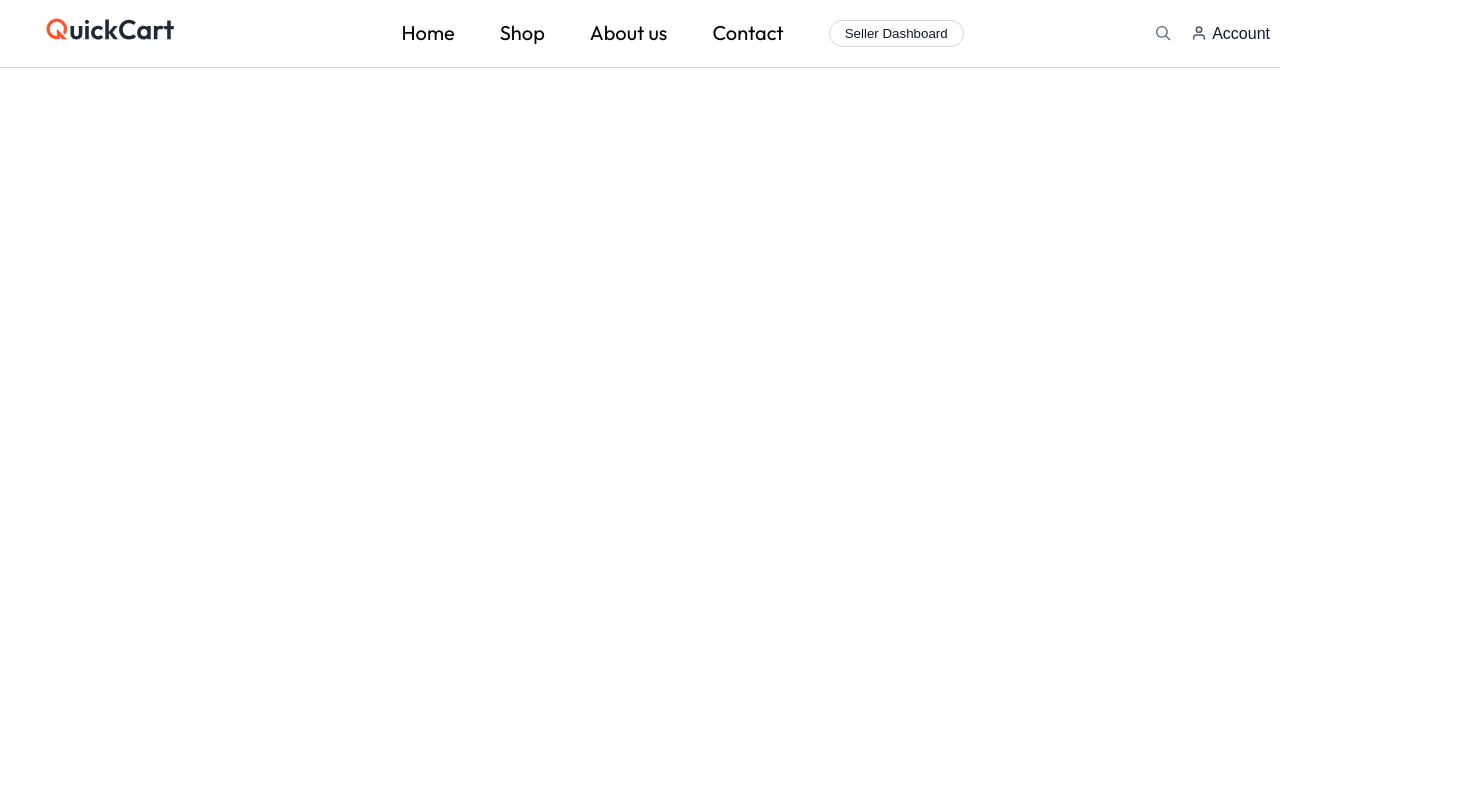
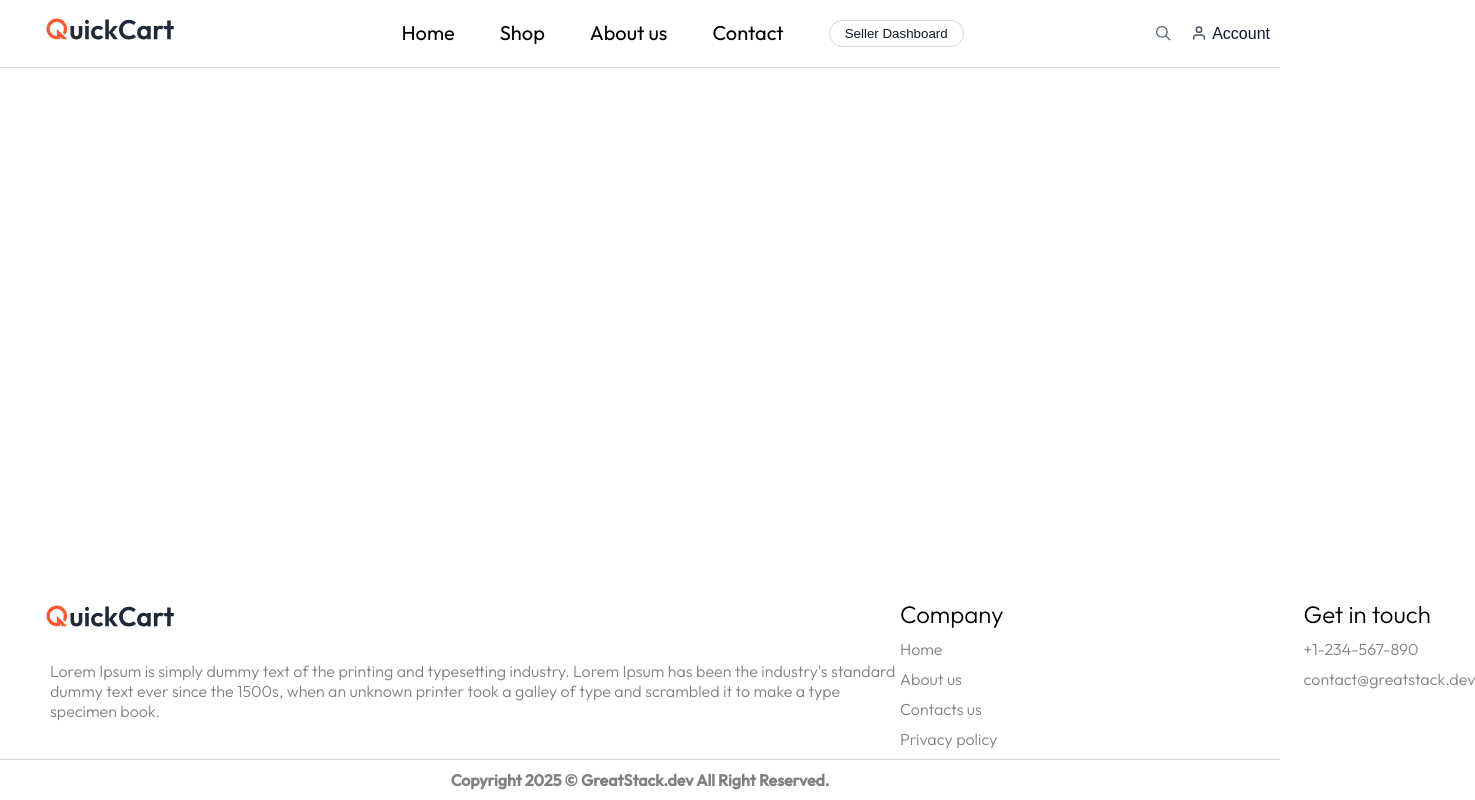
Before and after one commit to Wn0fbg/react-project, a Next.js app: page / in a window 1280 px wide. Shown: the whole page, 1475 px wide, since content can reach past the window. Built offline with nearby package versions, Linux system fonts and the light colour scheme.

Commit message:
create footer

```diff
--- a/app/globals.css
+++ b/app/globals.css
@@ -15,6 +15,13 @@ body {
   height: 100%;
 }
 
+body {
+  display: flex;
+  flex-direction: column;
+  min-height: 100vh;
+  margin: 0;
+}
+
 .text {
   color: gray;
   font-weight: 700;
@@ -30,3 +37,7 @@ body {
   cursor: pointer;
   width: 200px;
 }
+
+.main {
+  flex: 1;
+}
--- a/app/page.jsx
+++ b/app/page.jsx
@@ -1,10 +1,13 @@
 "use client";
 import Header from "@/components/Header/Header";
+import Footer from "@/components/Footer/Footer";
 
 const Home = () => {
   return (
     <>
       <Header />
+      <div className="main"></div>
+      <Footer />
     </>
   );
 };
--- /dev/null
+++ b/components/Footer/Footer.css
@@ -0,0 +1,57 @@
+.footer {
+  border-bottom: 0.1px solid rgb(209 213 219);
+}
+
+.footer__inner {
+  display: flex;
+  justify-content: space-between;
+}
+
+.footer__about-text {
+  margin-top: 24px;
+  width: 850px;
+  margin-left: 40px;
+  font-weight: 300;
+}
+
+.footer__contacts {
+  display: flex;
+  gap: 300px;
+}
+
+.footer__list {
+  list-style: none;
+}
+
+.footer__list-title {
+  margin-bottom: 10px;
+  color: black;
+  font-weight: 300;
+}
+
+.footer__list-item > a {
+  text-decoration: none;
+  color: gray;
+  font-weight: 300;
+}
+
+.footer__list-item > a:hover {
+  color: gray;
+  font-weight: 900;
+}
+
+.footer__list-item {
+  margin-bottom: 10px;
+}
+
+.footer-get {
+  margin-bottom: 10px;
+  color: gray;
+  font-weight: 300;
+}
+
+.footer__copy {
+  margin-top: 10px;
+  text-align: center;
+  margin-bottom: 10px;
+}
--- /dev/null
+++ b/components/Footer/Footer.jsx
@@ -0,0 +1,53 @@
+import "@/app/globals.css";
+import "./Footer.css";
+import Image from "next/image";
+import logo from "@/assets/logo.svg";
+
+const Footer = () => {
+  return (
+    <>
+      <footer className="footer">
+        <div className="container">
+          <div className="footer__inner">
+            <div className="footer__about">
+              <Image src={logo} alt="logo" className="logo footer-logo" />
+              <p className="footer__about-text">
+                Lorem Ipsum is simply dummy text of the printing and typesetting
+                industry. Lorem Ipsum has been the industry's standard dummy
+                text ever since the 1500s, when an unknown printer took a galley
+                of type and scrambled it to make a type specimen book.
+              </p>
+            </div>
+            <div className="footer__contacts">
+              <ul className="footer__list">
+                <h2 className="footer__list-title">Company</h2>
+                <li className="footer__list-item">
+                  <a href="#">Home</a>
+                </li>
+                <li className="footer__list-item">
+                  <a href="#">About us</a>
+                </li>
+                <li className="footer__list-item">
+                  <a href="#">Contacts us</a>
+                </li>
+                <li className="footer__list-item">
+                  <a href="#">Privacy policy</a>
+                </li>
+              </ul>
+              <div className="get-in">
+                <h2 className="footer__list-title">Get in touch</h2>
+                <p className="footer-get">+1-234-567-890</p>
+                <p className="footer-get">contact@greatstack.dev</p>
+              </div>
+            </div>
+          </div>
+        </div>
+      </footer>
+      <p className="footer__copy">
+        Copyright 2025 © GreatStack.dev All Right Reserved.
+      </p>
+    </>
+  );
+};
+
+export default Footer;
```
